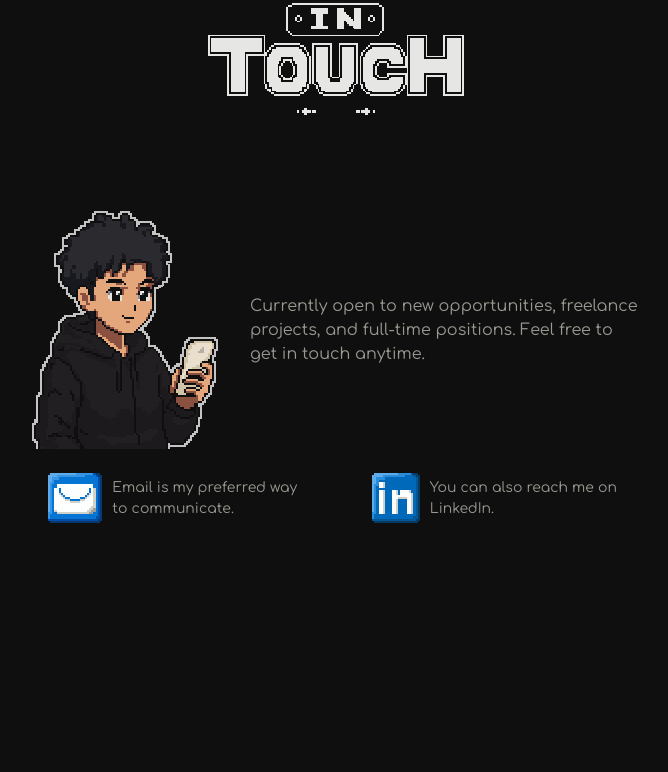
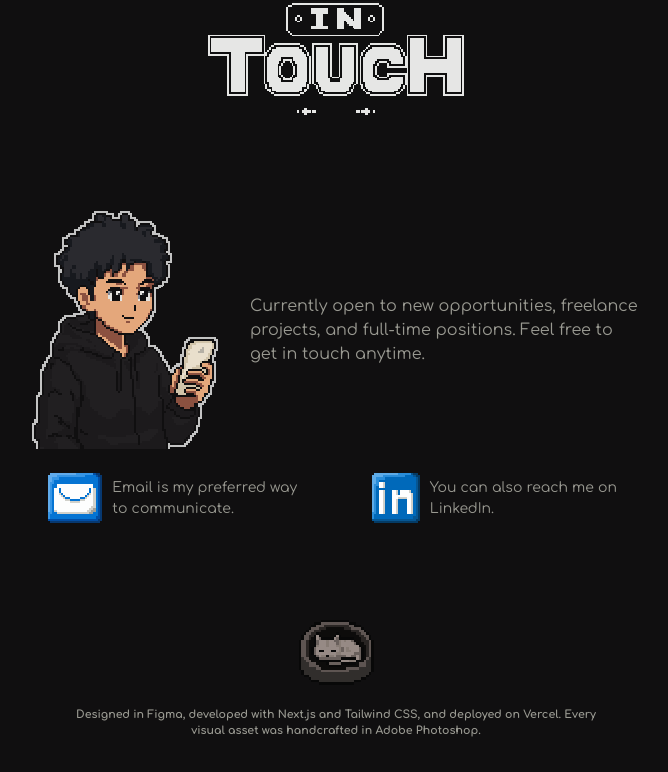
Before and after one commit to agungkrs21/Portofolio-v2, a Next.js app: page / in a window 1280 px wide. Shown: the part 4201-4973 px from the top of the page, without its empty margins (304-972 px from the left). Before the commit the page ends 4740 px from the top, so only its background shows below. Built offline with nearby package versions, Linux system fonts and the light colour scheme.

Commit message:
add footer section

```diff
--- a/src/app/layout.tsx
+++ b/src/app/layout.tsx
@@ -5,6 +5,7 @@ import './globals.css';
 import { montserrat, comfortana } from '@/lib/fonts';
 // layout
 import NavBar from '@/components/ui/layout/navbar/Navbar';
+import Footer from '@/components/ui/layout/footer/Footer';
 
 export const metadata: Metadata = {
   title: 'Create Next App',
@@ -21,6 +22,7 @@ export default function RootLayout({
       <body>
         <NavBar />
         {children}
+        <Footer />
       </body>
     </html>
   );
--- /dev/null
+++ b/src/components/ui/layout/footer/Footer.module.css
@@ -0,0 +1,21 @@
+.container {
+  width: 100%;
+  display: flex;
+  justify-content: center;
+  align-items: center;
+  flex-direction: column;
+  padding: 3rem;
+}
+
+.container img {
+  width: auto;
+  height: 120px;
+  image-rendering: pixelated;
+}
+
+.container p {
+  text-align: center;
+  font-size: var(--font-size-s);
+  font-weight: 700;
+  max-width: 540px;
+}
--- /dev/null
+++ b/src/components/ui/layout/footer/Footer.tsx
@@ -0,0 +1,22 @@
+import Image from 'next/image';
+import styles from './Footer.module.css';
+
+export default function Footer() {
+  return (
+    <section id="footer">
+      <div className={`${styles.container}`}>
+        <Image
+          src="/images/my-cat.png"
+          alt="Sprite cate"
+          width={48}
+          height={48}
+        />
+        <p>
+          Designed in Figma, developed with Next.js and Tailwind CSS, and
+          deployed on Vercel. Every visual asset was handcrafted in Adobe
+          Photoshop.
+        </p>
+      </div>
+    </section>
+  );
+}
```
Also changed, not shown: public/images/my-cat.png (added).
